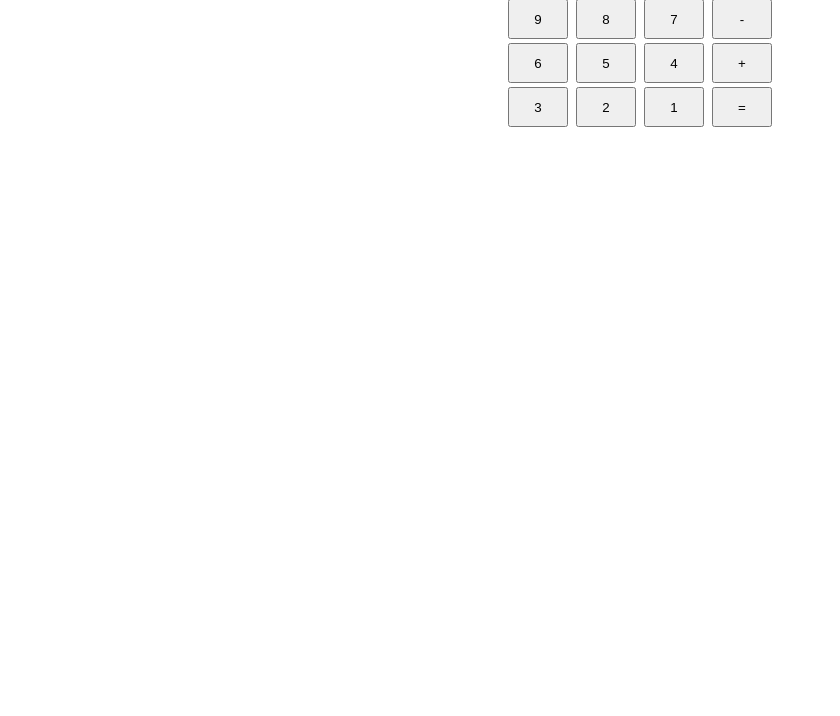
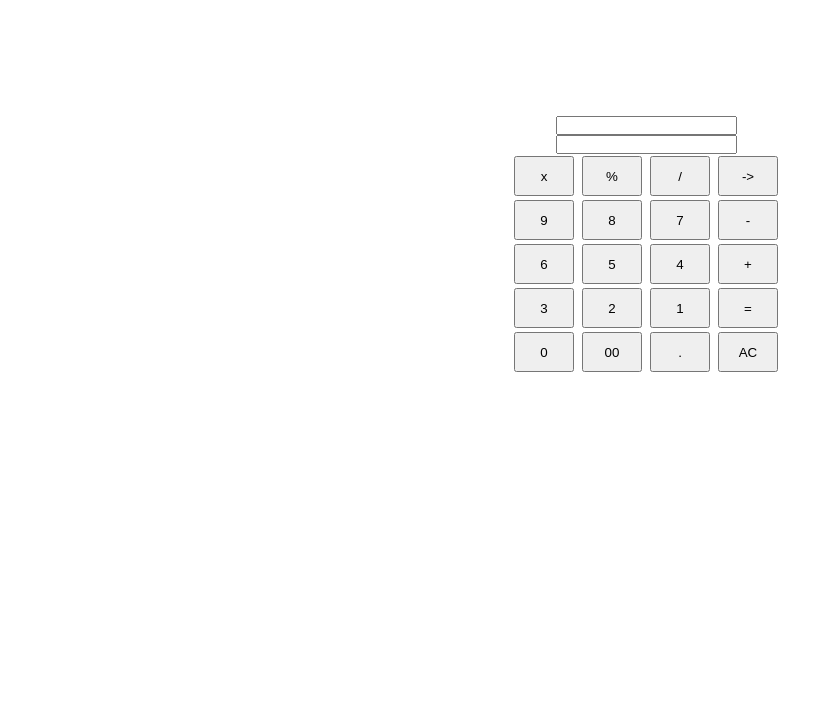
Before and after one commit to yessimkhanuly13/calculatorjs, a plain HTML site: page index.html in a window 1280 px wide. Shown: the part 84-800 px from the top of the page, without its empty margins (0-840 px from the left). Drawn offline with Linux system fonts and the light colour scheme.

Commit message:
Html CSS

```diff
--- a/index.html
+++ b/index.html
@@ -5,18 +5,15 @@
     <meta http-equiv="X-UA-Compatible" content="IE=edge">
     <meta name="viewport" content="width=device-width, initial-scale=1.0">
     <title>Document</title>
-    <link rel="stylesheet" href="/calculatorjs/style.css">
+    <link rel="stylesheet" href="/style.css">
 </head>
 <body>
-    <h1>calculator</h1>
-    <div class="row">
-        <div id="text-one"></div>
-    </div>
-    <div class="row">
-        <div id="text-two"></div>
-    </div>
-    </div>
+
     <div class="container">
+        <div class="row">
+            <input type="text" id="text-one">
+            <input type="text" id="text-two">
+        </div>
         <div class="row-1">
             <button class="buttons">x</button>
             <button class="buttons">%</button>
@@ -41,10 +38,16 @@
             <button class="buttons">1</button>
             <button class="buttons">=</button>
         </div>
+        <div class="row-5">
+            <button class="buttons">0</button>
+            <button class="buttons">00</button>
+            <button class="buttons">.</button>
+            <button class="buttons">AC</button>
+        </div>
     </div>
 
 
 
-    <script src="/calculatorjs/calculator.js"></script>
+    <script src="/calculator.js"></script>
 </body>
 </html>
--- a/style.css
+++ b/style.css
@@ -4,6 +4,9 @@
 }
 
 .container{
+    position: absolute;
+    left: 40%;
+    top: 25%;
     display: flex;
     flex-direction: column;
     align-items: center;
@@ -17,7 +20,9 @@ button{
 
 .row{
     display: flex;
-    justify-content: space-between;
+    justify-content: center;
+    text-align: end;
+    flex-direction: column;
 }
 .col{
     display: flex;
```
